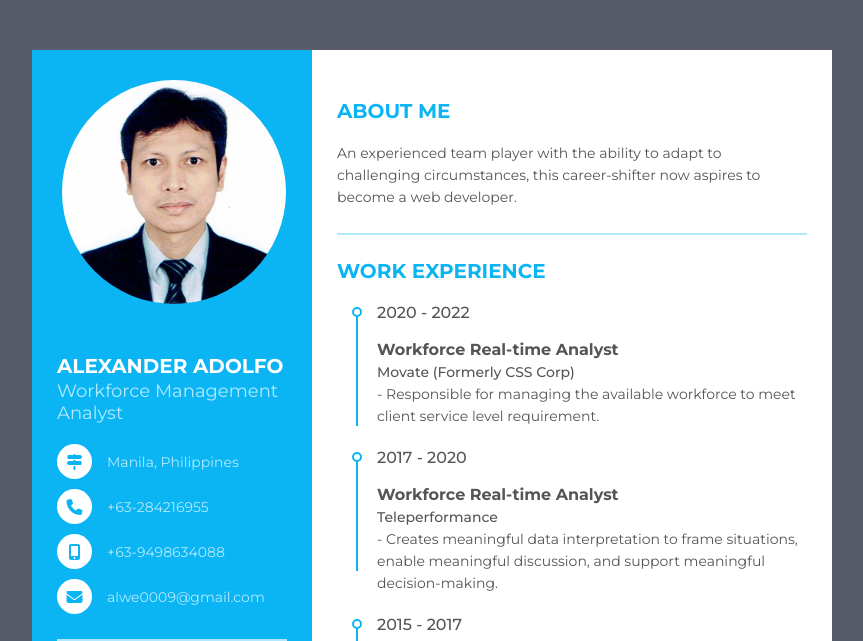
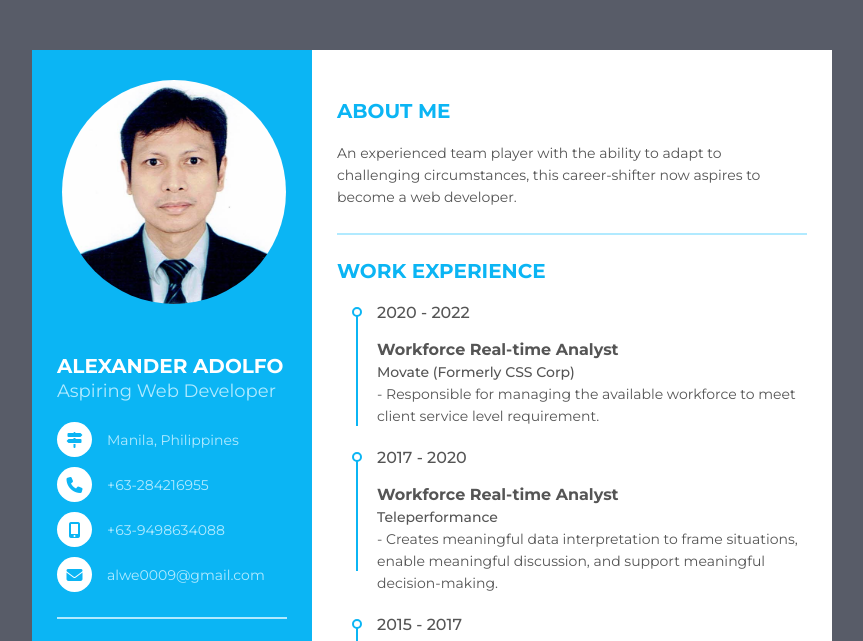
Before and after one commit to alwe009/resume, a plain HTML site: page index.html in a window 1280 px wide. Shown: the top 641 px of the page, without its empty margins (208-1071 px from the left). Drawn offline with Linux system fonts and the light colour scheme.

Commit message:
update in job title

```diff
--- a/index.html
+++ b/index.html
@@ -20,7 +20,7 @@
             <div class="title">
               <p class="bold">alexander adolfo</p>
               <!-- <p class="job">Web Developer</p> -->
-              <p class="job">Workforce Management Analyst</p>
+              <p class="job">Aspiring Web Developer</p>
             </div>
             <ul>
               <li>
```
